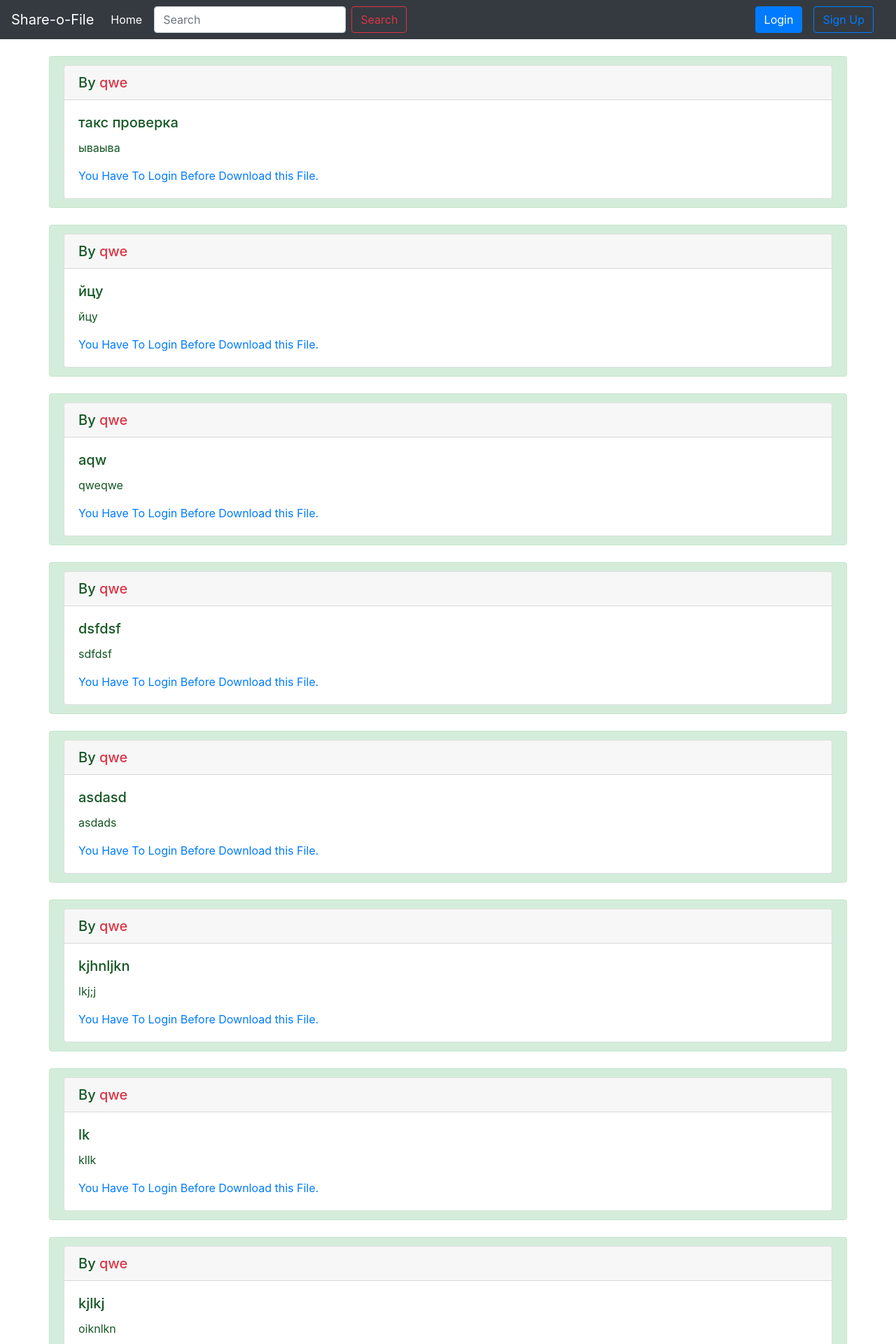
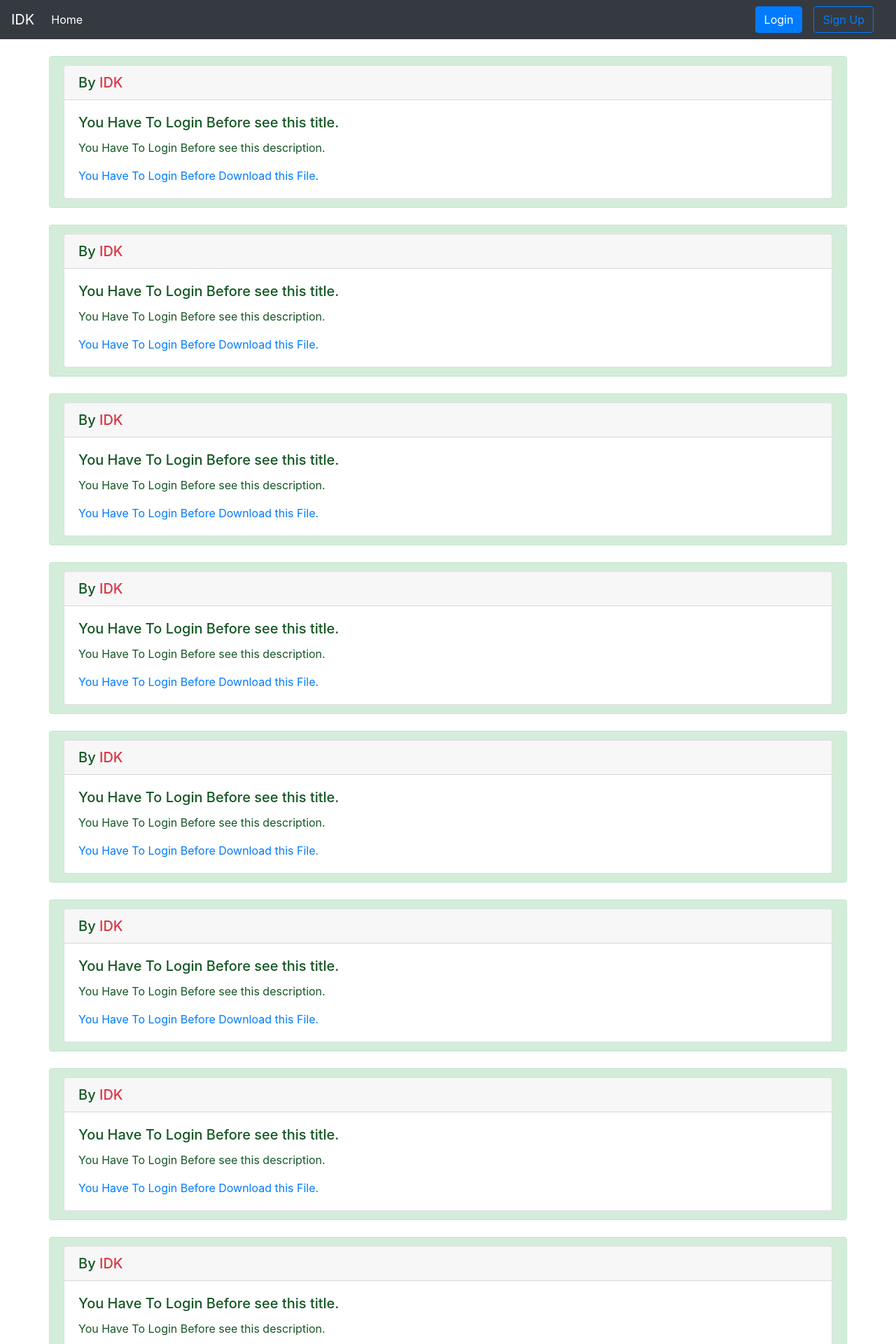
Before and after one commit to cesarevo/TechonolyProgrammer, a Django app: page / in a window 1280 px wide. Shown: the top 1920 px of the page at 70% size. Run offline with Django 4.2, Linux system fonts and the light colour scheme; data comes from the database, SQL or seed files in the repository.

Commit message:
optimized this shit

```diff
--- a/main/urls.py
+++ b/main/urls.py
@@ -8,5 +8,4 @@ urlpatterns = [
     path('<str:user_name>/upload_file', views.UploadView.as_view(), name='upload_file'),
     path('profile/<str:user_name>', views.ProfileView.as_view(), name='profile'),
     path('delete/<int:post_id>', views.DeleteView.as_view(), name='delete'),
-    path('search/', views.SearchView.as_view(), name='search')
 ]
--- a/main/views.py
+++ b/main/views.py
@@ -4,20 +4,14 @@ from .models import User, Post
 from django.http import HttpResponse
 from django.contrib import messages
 
-# Create your views here.
+
 class HomePageView(ListView):
     def get(self, request):
-        '''
-        If user request get method in url direct than reach home page.
-        '''
         all_posts = Post.objects.all().order_by('-id')
         param = {'posts':all_posts}
         return render(request, 'home.html', param)
 
     def post(self, request):
-        '''
-        Create account system
-        '''
         user_name = request.POST['uname']
         pwd1 = request.POST['pwd1']
         pwd2 = request.POST['pwd2']
@@ -76,22 +70,6 @@ class DeleteView(ListView):
         return redirect(f'/profile/{user}')
 
 
-# Search View
-class SearchView(ListView):
-    def get(self, request):
-        query = request.GET['query']
-        search_users = User.objects.filter(username__icontains=query)
-        search_title = Post.objects.filter(title__icontains = query)
-        search_desc = Post.objects.filter(desc__icontains = query)
-        search_result = search_title.union(search_desc)
-        param = {'query':query, 'search_result':search_result, 'search_users':search_users}
-        return render(request, 'search.html', param)
-
-
-
-
-
-
 
 # Login System
 class LoginView(ListView):
--- a/templates/base.html
+++ b/templates/base.html
@@ -12,7 +12,7 @@
   </head>
   <body>
     <nav class="navbar sticky-top navbar-expand-lg navbar-dark bg-dark">
-  <a class="navbar-brand" href="{% url 'home' %}">Share-o-File</a>
+  <a class="navbar-brand" href="{% url 'home' %}">IDK</a>
   <button class="navbar-toggler" type="button" data-toggle="collapse" data-target="#navbarSupportedContent" aria-controls="navbarSupportedContent" aria-expanded="false" aria-label="Toggle navigation">
     <span class="navbar-toggler-icon"></span>
   </button>
@@ -23,10 +23,10 @@
         <a class="nav-link" href="{% url 'home' %}">Home <span class="sr-only">(current)</span></a>
       </li>
     </ul>
-    <form action="{% url 'search' %}" method="get" class="form-inline my-2 my-lg-0" style="position: absolute; margin-left: 70px;">
-      <input class="form-control mr-sm-2" type="search" name="query" placeholder="Search" aria-label="Search">
-      <button class="btn btn-outline-danger my-2 my-sm-0" type="submit">Search</button>
-    </form>
+{#    <form action="{% url 'search' %}" method="get" class="form-inline my-2 my-lg-0" style="position: absolute; margin-left: 70px;">#}
+{#      <input class="form-control mr-sm-2" type="search" name="query" placeholder="Search" aria-label="Search">#}
+{#      <button class="btn btn-outline-danger my-2 my-sm-0" type="submit">Search</button>#}
+{#    </form>#}
 
     <!-- Button trigger modal -->
     {% if request.session.user %}
--- a/templates/home.html
+++ b/templates/home.html
@@ -1,19 +1,24 @@
 {% extends 'base.html' %}
 {% block title %}Home Page{% endblock %}
 {% block body %}
-<!--Posts -->
+<!--video posts -->
 {% for post in posts %}
 <div class="container my-4 alert alert-success">
     <div class="card">
-        <h5 class="card-header">By <a style="text-decoration:none; color:#DC3545;" href="{% url 'profile' post.user.username %}">{{post.user}}</a></h5>
+        {% if request.session.user %}
+            <h5 class="card-header">By <a style="text-decoration:none; color:#DC3545;" href="{% url 'profile' post.user.username %}">{{post.user}}</a></h5>
+        {% else %}
+            <h5 class="card-header">By <a style="text-decoration:none; color:#DC3545;">IDK</a></h5>
+        {% endif %}
         <div class="card-body">
-            <h5 class="card-title">{{post.title}}</h5>
-            <p class="card-text">{{post.desc}}</p>
-
             {% if request.session.user %}
+                <h5 class="card-title">{{post.title}}</h5>
+                <p class="card-text">{{post.desc}}</p>
                 <a href="{{MEDIA_URL}}{{post.file_field.url}}" class="btn btn-warning" target="_blank">View</a>
                 <a href="{{MEDIA_URL}}{{post.file_field.url}}" class="btn btn-info mx-4" download>Download</a>
             {% else %}
+                <h5 class="card-title">You Have To Login Before see this title.</h5>
+                <p class="card-text">You Have To Login Before see this description.</p>
                 <a href="#">You Have To Login Before Download this File.</a>
             {% endif %}
         </div>
--- a/templates/profile.html
+++ b/templates/profile.html
@@ -29,7 +29,7 @@
             {% endfor %}
         {% else %}
             <div class="container">
-                <h2>No Posts Yet.</h2>
+                <h2>No video yet.</h2>
             </div>
         {% endif %}
     </div>
--- a/templates/upload_file.html
+++ b/templates/upload_file.html
@@ -21,7 +21,7 @@
 
             <div class="form-group">
                 <label for="exampleFormControlTextarea1" class="display-4">Description</label>
-                <textarea class="form-control" name="desc" id="exampleFormControlTextarea1" rows="10" required></textarea>
+                <textarea class="form-control" name="desc" id="exampleFormControlTextarea1" rows="7" required></textarea>
             </div>
 
             <input type="submit" value="Upload" class="btn btn-outline-primary">
```
Also changed, not shown: templates/search.html (deleted, +0 -56 lines), db.sqlite3, 1 other file.
